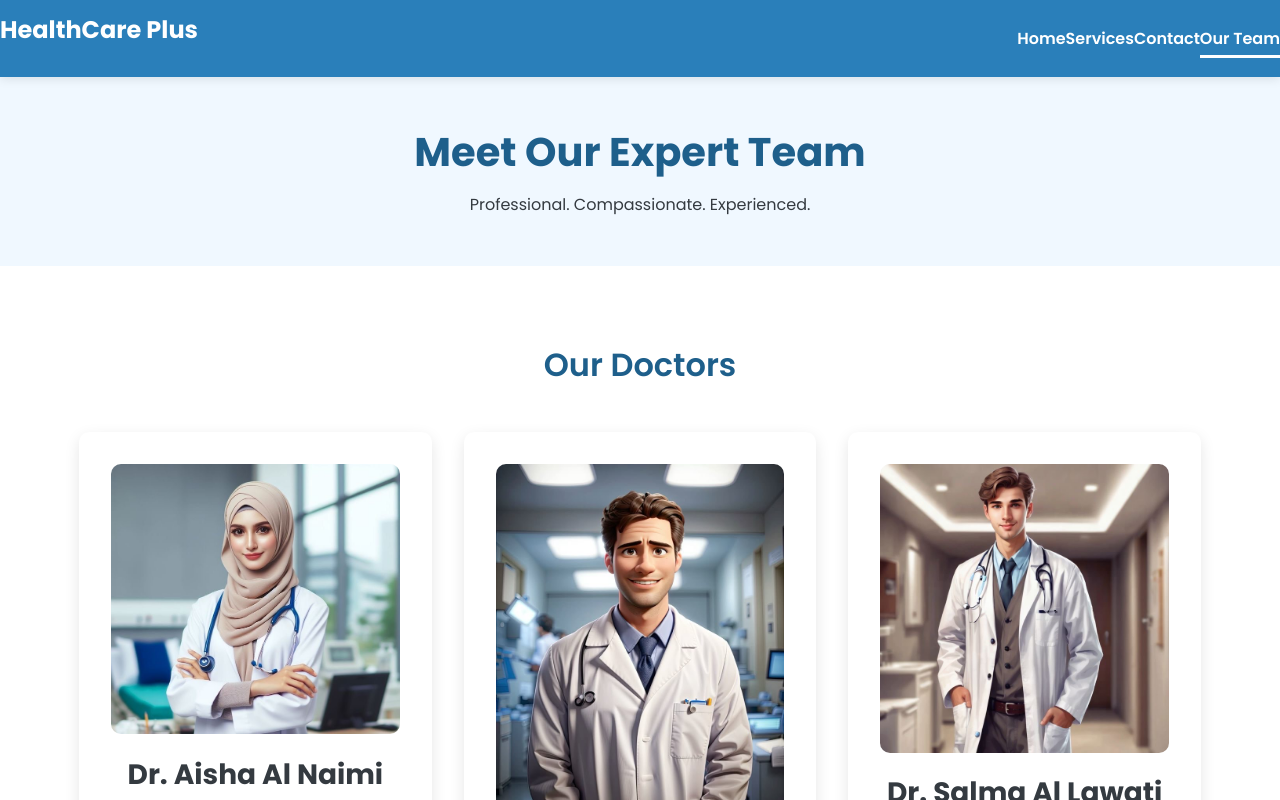
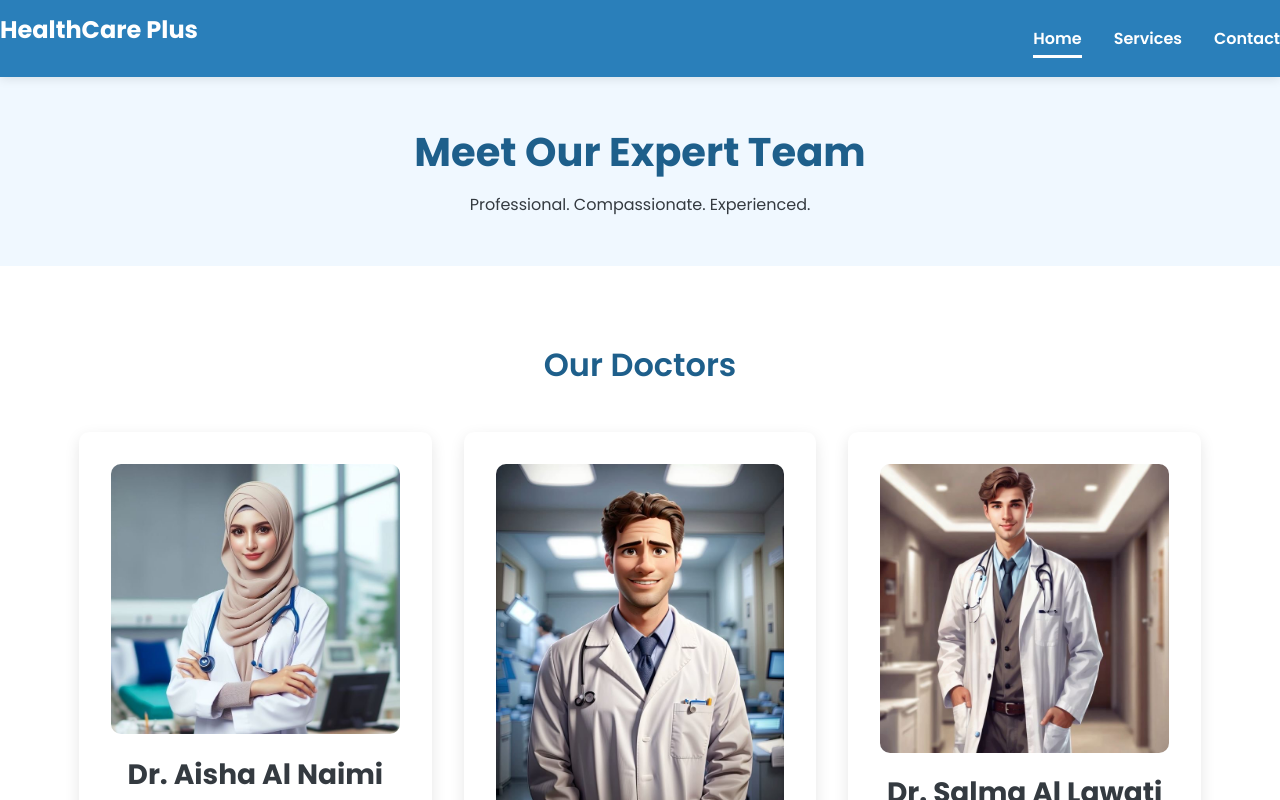
Before and after one commit to Nidaa12/healthcare-web, a plain HTML site: page team.html in a window 1280 px wide. Shown: the top 800 px of the page. Drawn offline with Linux system fonts and the light colour scheme; files whose address does not match are found by name.

Commit message:
Update team.html

```diff
--- a/team.html
+++ b/team.html
@@ -15,12 +15,17 @@
 <div class="nav-logo">
 <h2>HealthCare Plus</h2>
 </div>
-<ul class="nav-menu">
-<li><a href="index.html" class="nav-link">Home</a></li>
-<li><a href="services.html" class="nav-link">Services</a></li>
-<li><a href="contact.html" class="nav-link">Contact</a></li>
-<li><a href="team.html" class="nav-link active">Our Team</a></li>
-</ul>
+   <ul class="nav-menu">
+                    <li class="nav-item">
+                        <a href="index.html" class="nav-link active">Home</a>
+                    </li>
+                    <li class="nav-item">
+                        <a href="services.html" class="nav-link">Services</a>
+                    </li>
+                    <li class="nav-item">
+                        <a href="contact.html" class="nav-link">Contact</a>
+                    </li>
+                </ul>
 </div>
 </header>
 
```
